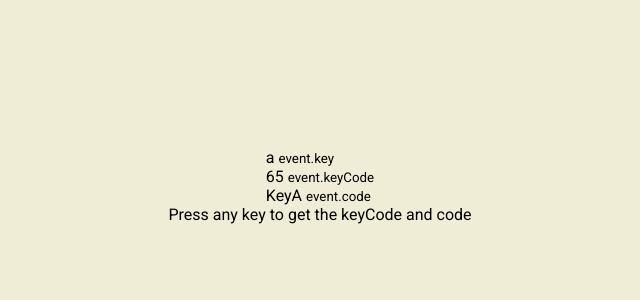
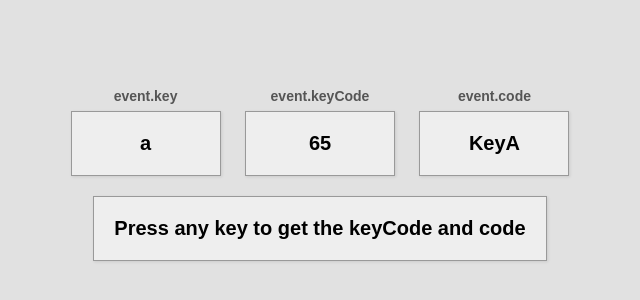
Before and after one commit to Archanach707/Event-keycode, a plain HTML site: page index.html in a window 1280 px wide. Shown: the part 214-514 px from the top of the page, without its empty margins (320-960 px from the left). Drawn offline with Linux system fonts and the light colour scheme; a web font is replaced by a local one.

Commit message:
Applyed css property on class  by css

```diff
--- a/assets/style.css
+++ b/assets/style.css
@@ -1,17 +1,43 @@
-@import url('https://fonts.googleapis.com/css2?family=Roboto&display=swap');
+@import url('https://fonts.googleapis.com/css2?family=Muli&display=swap');
 
 * {
   box-sizing: border-box;
 }
 
 body {
-  background-color: #efedd6;
-  font-family: 'Roboto', sans-serif;
+  background-color: #e1e1e1;
+  font-family: 'Muli', sans-serif;
   display: flex;
   flex-direction: column;
   align-items: center;
+  text-align: center;
   justify-content: center;
   height: 100vh;
   overflow: hidden;
   margin: 0;
 }
+
+.key {
+  border: 1px solid #999;
+  background-color: #eee;
+  box-shadow: 1px 1px 3px rgba(0, 0, 0, 0.1);
+  display: inline-flex;
+  align-items: center;
+  font-size: 20px;
+  font-weight: bold;
+  padding: 20px;
+  flex-direction: column;
+  margin: 10px;
+  min-width: 150px;
+  position: relative;
+}
+
+.key small {
+  position: absolute;
+  top: -24px;
+  left: 0;
+  text-align: center;
+  width: 100%;
+  color: #555;
+  font-size: 14px;
+}
```
